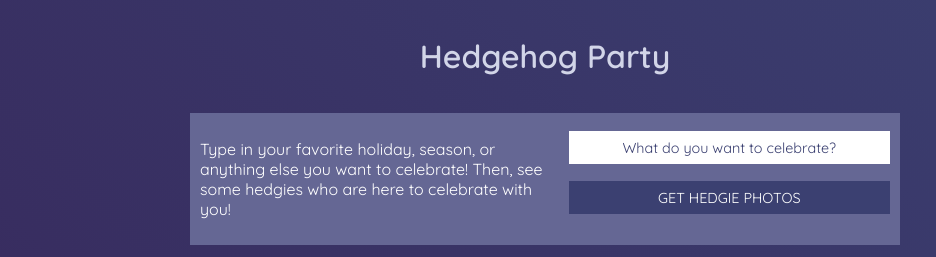
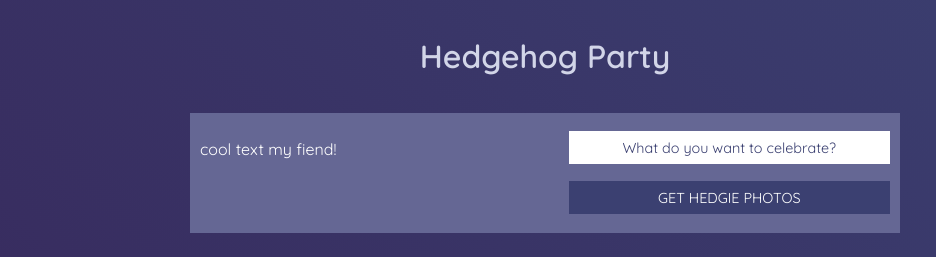
Before and after one commit to nicktu12/hedgehog-fe, a plain HTML site: page index.html in a window 1280 px wide. Shown: the top 257 px of the page, without its empty margins (95-1031 px from the left). Drawn offline with Linux system fonts and the light colour scheme.

Commit message:
Updated some text

```diff
--- a/index.html
+++ b/index.html
@@ -9,7 +9,7 @@
   <body>
     <h1>Hedgehog Party</h1>
     <form action="index.html" method="post">
-      <p>Type in your favorite holiday, season, or anything else you want to celebrate! Then, see some hedgies who are here to celebrate with you!</p>
+      <p>cool text my fiend!</p>
       <div class="form-inputs">
         <input id="input-field" type="text" placeholder="What do you want to celebrate?">
         <input class="submit-btn" type="submit" value="Get Hedgie Photos">
```
